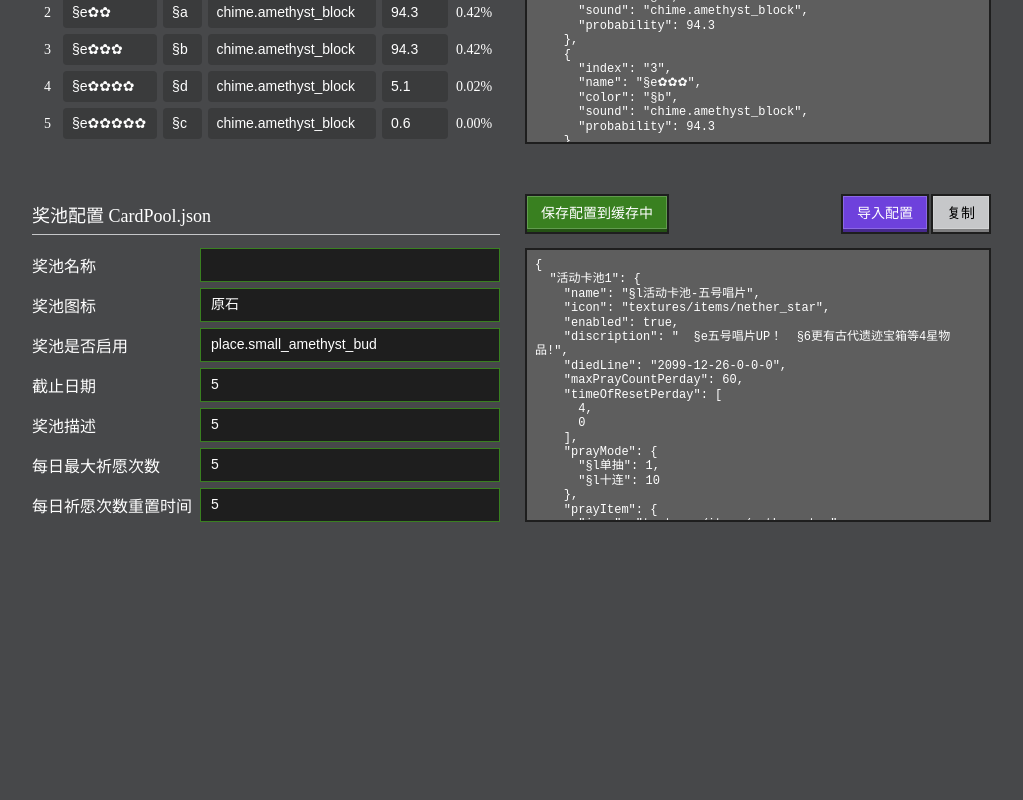
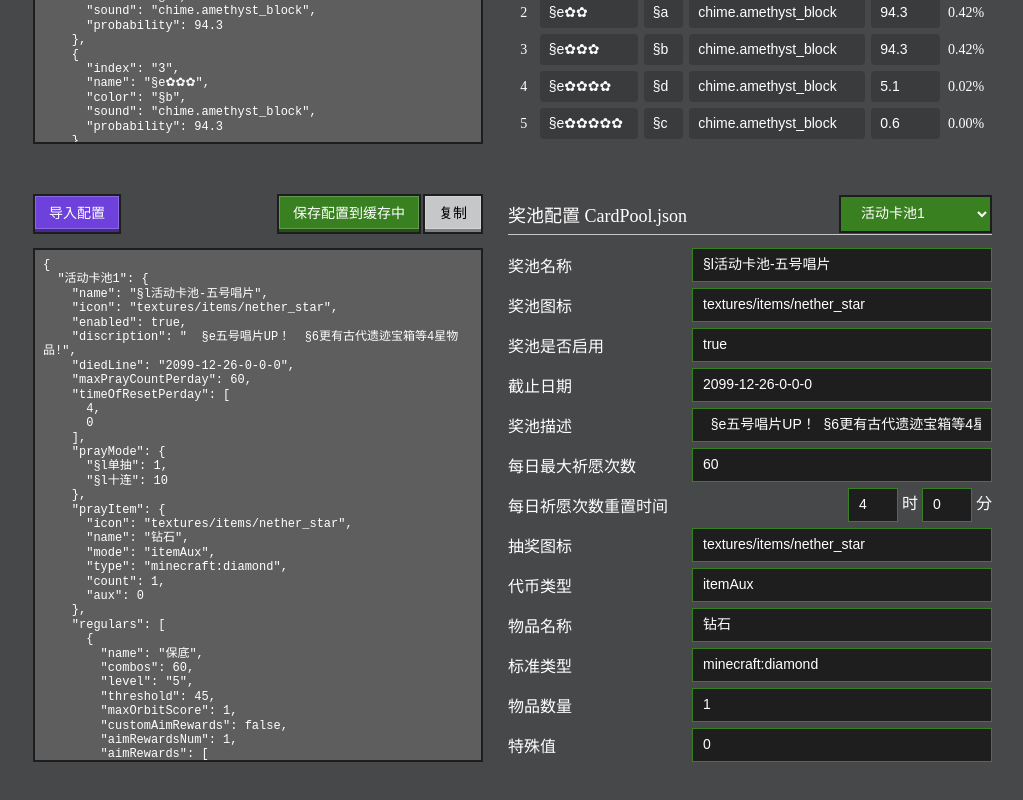
Before and after one commit to CnData07/McJsonEditorWeb, a Vue app: page /#/LuckyPray in a window 1280 px wide. Shown: the part 394-1194 px from the top of the page, without its empty margins (128-1151 px from the left). Before the commit the page ends 965 px from the top, so only its background shows below. Built offline with nearby package versions, Linux system fonts and the light colour scheme; a web font is replaced by a local one.

Commit message:
配置清单

```diff
--- a/src/components/mc/McInput.vue
+++ b/src/components/mc/McInput.vue
@@ -40,7 +40,7 @@ input:hover {
     background-color: var(--mc-color-black);
 }
 
-input:focus {
+input.edit:focus {
     padding: 4px 8px;
     background-color: var(--mc-color-black);
     border: 1px solid var(--mc-color-green);
--- a/src/components/mc/McSelect.vue
+++ /dev/null
@@ -1,202 +0,0 @@
-<template>
-    <div :class="tClass">
-        <slot></slot>
-        <div class="li"></div>
-    </div>
-</template>
-
-<script setup>
-
-defineProps({
-    type: {
-        type: String,
-        default: "default"
-    },
-    active: {
-        type: Boolean,
-        default: false
-    }
-})
-
-
-
-const tClass = computed(() => {
-    return [
-        "select",
-        type,
-        active ? 'active' : ''
-    ]
-})
-
-</script>
-<style lang="scss" scoped>
-.select {
-    white-space: nowrap;
-    margin: 2px;
-    /* box-sizing: border-box; */
-    position: relative;
-    font-family: 'McFont';
-    height: 42px;
-    vertical-align: top;
-    line-height: 1.5;
-    padding: 2px 16px 4px 16px;
-    font-size: 14px;
-    border-radius: 0;
-    border: 1px solid transparent;
-    margin: 0;
-    outline: none;
-    background-color: initial;
-
-    /* 阴影 */
-    &::before {
-        position: absolute;
-        box-sizing: border-box;
-        z-index: 1;
-        content: "";
-        height: 3px;
-        width: calc(100% - 4px);
-        left: 2px;
-        bottom: 2px;
-        background-color: #0000005d;
-    }
-
-    /* 边框黑色 */
-    &::after {
-        position: absolute;
-        box-sizing: border-box;
-        z-index: -1;
-        content: "";
-        bottom: 0;
-        left: 0;
-        width: 100%;
-        height: 100%;
-        border: 2px var(--mc-color-black) solid;
-    }
-
-    .li {
-        &::before {
-            box-sizing: border-box;
-            position: absolute;
-            content: "";
-            height: calc(42px - 9px);
-            z-index: 2;
-            width: calc(100% - 4px);
-            left: 2px;
-            top: 2px;
-            border: 1.5px solid #ffffff36;
-        }
-    }
-}
-
-
-.default::after {
-    background-color: var(--mc-color-def);
-}
-
-.dark::after {
-    background-color: var(--mc-color-dark);
-
-}
-
-.green::after {
-    background-color: var(--mc-color-green);
-}
-
-.purple::after {
-    background-color: var(--mc-color-purple);
-}
-
-.red::after {
-    background-color: var(--mc-color-red);
-}
-
-
-
-.black,
-.green,
-.purple,
-.red {
-    color: white;
-}
-
-
-.select {
-    &:hover {
-        &:disabled {
-            opacity: 1;
-        }
-
-        &::after {
-            border: 2px rgb(255, 255, 255) solid;
-        }
-    }
-
-}
-
-.select:active,
-.active {
-    padding: 9px 16px 3px 16px;
-    color: white;
-
-
-
-    &::before {
-        opacity: 0;
-    }
-
-    /* 边框黑色 */
-    &::after {
-        height: calc(100% - 4px);
-        filter: brightness(75%);
-    }
-
-    &.default::after {
-        background-color: var(--mc-color-green);
-        filter: none;
-    }
-
-    .li {
-        &::before {
-            height: calc(42px - 10px);
-            top: 6px;
-        }
-
-        &::after {
-            content: "";
-            position: absolute;
-            bottom: 2px;
-            left: 50%;
-            width: 40px;
-            height: 1.5px;
-            background-color: #fff;
-            transform: translateX(-50%);
-        }
-    }
-}
-
-.select:disabled {
-    padding: 8px 16px 6px 16px;
-    cursor: not-allowed;
-    color: #6c6c6c;
-
-    &::after {
-        background-color: rgb(198, 199, 203);
-    }
-
-    &::after {
-        border: 2px rgb(96, 96, 96) solid;
-    }
-
-    .li {
-        &::before {
-            height: calc(100% - 4px);
-            border: 1.5px solid #a7a7a7df;
-        }
-    }
-
-    /* 阴影 */
-    &::before {
-        opacity: 0;
-    }
-}
-</style>
--- a/src/views/lucky-pray/LuckyPray.vue
+++ b/src/views/lucky-pray/LuckyPray.vue
@@ -1,18 +1,19 @@
 <template>
     <PrayHeader></PrayHeader>
     <div class="main-box">
-        <div class="config-box">
+        <div class="config-box config-json">
             <div class="title">
                 <span>插件基础配置 Config.json</span>
             </div>
 
             <div class="jsonbutton">
                 <span class="left">
-                    <McButton type="green">保存配置到缓存中</McButton>
+
+                    <McButton type="purple">导入配置</McButton>
                 </span>
 
                 <span class="right">
-                    <McButton type="purple">导入配置</McButton>
+                    <McButton type="green">保存配置到缓存中</McButton>
                     <McButton type="default">复制</McButton>
                 </span>
 
@@ -67,39 +68,39 @@
                         </td>
                         <td width="40px" style="text-align: center">{{ (listItem.probability /
                             totalProbability).toFixed(2) }}%</td>
+
                     </tr>
                 </table>
             </div>
         </div>
-        <div class="config-box">
+        <div class="config-box cardpool-json">
             <div class="title">
                 <span>奖池配置 CardPool.json</span>
+                <div class="pool-select">
+                    <select @change="poolSelectData($event.target.value)">
+                        <option v-for="(value, key) in poolList" :key="key" :value="key">
+                            <span>{{ key }}</span>
+                        </option>
+                    </select>
+                </div>
             </div>
             <div class="jsonbutton">
                 <span class="left">
-                    <McButton type="green">保存配置到缓存中</McButton>
+                    <McButton type="purple">导入配置</McButton>
+
                 </span>
 
                 <span class="right">
-                    <McButton type="purple">导入配置</McButton>
+                    <McButton type="green">保存配置到缓存中</McButton>
                     <McButton type="default">复制</McButton>
                 </span>
 
             </div>
             <div class="json">
-                <McTextarea :value="JSON.stringify(pool, null, 2)"></McTextarea>
+                <McTextarea :value="JSON.stringify(poolList, null, 2)"></McTextarea>
             </div>
 
             <div class="config">
-                <div class="pool-select">
-                    <!-- <McSelect>
-                        <div :value="index" v-for="(item, index) in pool">
-                            <McButton type="green">{{ item.name }}</McButton>
-                        </div>
-                    </McSelect> -->
-                </div>
-
-
                 <ul>
                     <li>
                         <span>奖池名称</span>
@@ -107,27 +108,57 @@
                     </li>
                     <li>
                         <span>奖池图标</span>
-                        <McInput v-model="cfg.guiItem.snbt" />
+                        <McInput v-model="pool.icon" />
                     </li>
                     <li>
                         <span>奖池是否启用</span>
-                        <McInput v-model="cfg.praySound" />
+                        <McInput v-model="pool.enabled" />
                     </li>
                     <li>
                         <span>截止日期</span>
-                        <McInput v-model="cfg.broadcastLevel" />
+                        <McInput v-model="pool.diedLine" />
                     </li>
                     <li>
                         <span>奖池描述</span>
-                        <McInput v-model="cfg.broadcastLevel" />
+                        <McInput v-model="pool.discription" />
                     </li>
                     <li>
                         <span>每日最大祈愿次数</span>
-                        <McInput v-model="cfg.broadcastLevel" />
+                        <McInput v-model="pool.maxPrayCountPerday" />
                     </li>
                     <li>
                         <span>每日祈愿次数重置时间</span>
-                        <McInput v-model="cfg.broadcastLevel" />
+                        <span>
+                            <McInput style="width:50px" v-model="pool.timeOfResetPerday[0]" />
+                            时
+                            <McInput style="width:50px" v-model="pool.timeOfResetPerday[1]" />
+                            分
+                        </span>
+
+                    </li>
+                    <li>
+                        <span>抽奖图标</span>
+                        <McInput v-model="pool.prayItem.icon" />
+                    </li>
+                    <li>
+                        <span>代币类型</span>
+                        <McInput v-model="pool.prayItem.mode" />
+                    </li>
+                    <li>
+                        <span>物品名称</span>
+                        <McInput v-model="pool.prayItem.name" />
+                    </li>
+                    <li>
+                        <span>标准类型</span>
+                        <McInput v-model="pool.prayItem.type" />
+                    </li>
+                    <li>
+                        <span>物品数量</span>
+                        <McInput v-model="pool.prayItem.count" />
+                    </li>
+                    <li>
+                        <span>特殊值</span>
+                        <McInput v-model="pool.prayItem.aux" />
                     </li>
                 </ul>
 
@@ -139,7 +170,6 @@
 <script setup>
 import McButton from "@/components/mc/McButton.vue"
 import McTextarea from "@/components/mc/McTextarea.vue"
-import McSelect from "@/components/mc/McSelect.vue"
 import McInput from "@/components/mc/McInput.vue"
 import PrayHeader from "@/components/lucky-pray/PrayHeader.vue"
 
@@ -148,10 +178,19 @@ import CardPoolData from "@/assets/lucky-pray/v1.3.2/CardPool.json"
 import { ref, computed } from 'vue'
 
 const cfg = ref(Object.assign({}, ConfigData));
-const pool = ref(Object.assign({}, CardPoolData));
+const poolList = ref({ ...CardPoolData });
+const pool = ref({ ...poolList.value[Object.keys(poolList.value)[0]] }); // 这个地方的做法对吗，它是键值对
 const totalProbability = computed(() => {
     return cfg.value.level.reduce((sum, item) => sum + Number(item.probability), 0);
 })
+
+const poolSelectData = (selectedPoolKey) => {
+    if (selectedPoolKey in poolList.value) {
+        pool.value = { ...poolList.value[selectedPoolKey] }; // 浅拷贝选中的卡池数据
+    } else {
+        console.error(`Pool name ${selectedPoolKey} is not found in CardPoolData.`);
+    }
+};
 
 </script>
 
@@ -171,13 +210,14 @@ const totalProbability = computed(() => {
     gap: 12px 24px;
     grid-auto-flow: row;
     grid-template-areas:
-        "title jsonbutton"
-        "config json";
+        "jsonbutton title"
+        "json config";
 
     .title {
         grid-area: title;
         color: white;
         display: flex;
+        justify-content: space-between;
         align-items: center;
         border-bottom: 1px solid var(--mc-color-def);
 
@@ -258,8 +298,42 @@ const totalProbability = computed(() => {
     }
 
     .pool-select {
-        white-space: nowrap;
-        overflow: hidden;
+        select {
+            outline: none;
+            white-space: nowrap;
+            margin: 2px;
+            position: relative;
+            height: 38px;
+            line-height: 1.5;
+            padding: 2px 16px 4px 16px;
+            font-size: 14px;
+            border-radius: 0;
+            border: 2px solid var(--mc-color-black);
+            margin: 0;
+            color: white;
+            outline: none;
+            background-color: var(--mc-color-green);
+        }
+    }
+}
+
+.config-json {
+    ul {
+        li {
+            span:first-child {
+                width: 180px;
+            }
+        }
+    }
+}
+
+.cardpool-json {
+    ul {
+        li {
+            span:first-child {
+                width: 180px;
+            }
+        }
     }
 }
 </style>
```
Also changed, not shown: src/components/mc/McTextarea.vue (+1 -11 lines).
